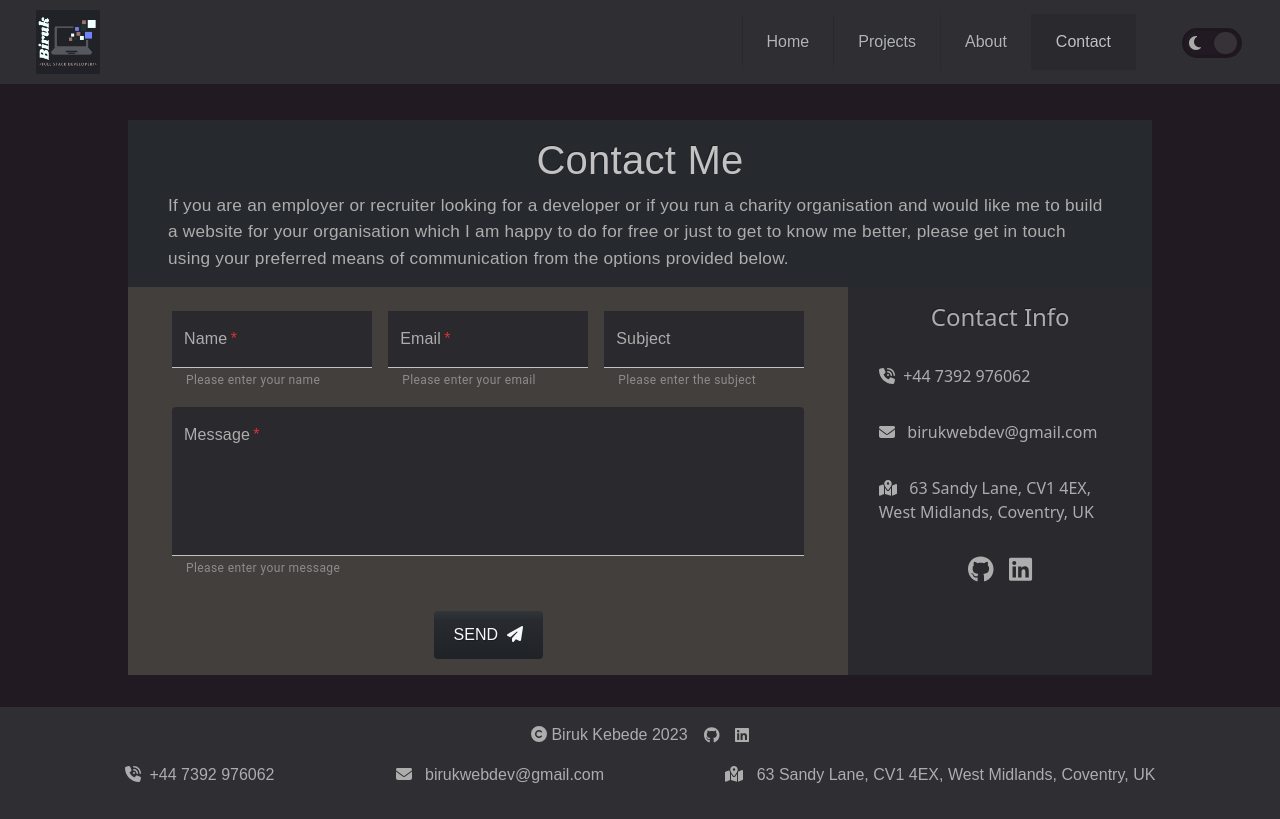
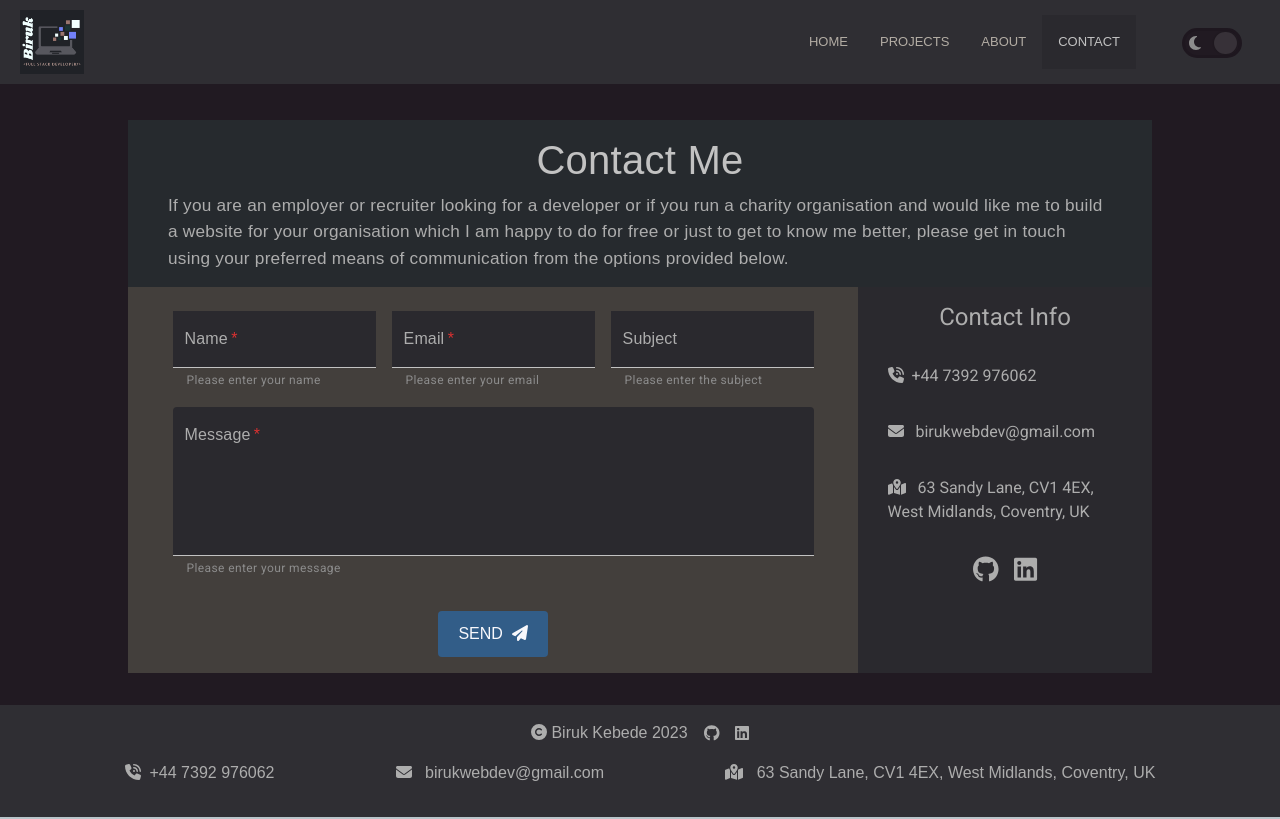
Before and after one commit to Know-Thyself/next-portfolio, a Next.js app: page /contact in a window 1280 px wide. Built offline with nearby package versions, Linux system fonts and the light colour scheme.

Commit message:
buttons style modified

```diff
--- a/components/navbar.js
+++ b/components/navbar.js
@@ -68,7 +68,7 @@ const Navbar = () => {
 							<li className={`nav-item ${styles['custom-nav-item']}`}>
 								<Link
 									href='/'
-									className={`nav-link px-4 border-end-0 ${
+									className={`nav-link p-3 border-end-0 ${
 										router.pathname === '/'
 											? styles.active
 											: styles['menu__item']
@@ -85,7 +85,7 @@ const Navbar = () => {
 							<li className={`nav-item ${styles['custom-nav-item']}`}>
 								<Link
 									href='/projects'
-									className={`nav-link px-4 border-end-0 ${
+									className={`nav-link p-3 border-end-0 ${
 										router.pathname === '/projects'
 											? styles.active
 											: styles['menu__item']
@@ -102,7 +102,7 @@ const Navbar = () => {
 							<li className={`nav-item ${styles['custom-nav-item']}`}>
 								<Link
 									href='/about'
-									className={`nav-link px-4 border-end-0 ${
+									className={`nav-link p-3 border-end-0 ${
 										router.pathname === '/about'
 											? styles.active
 											: styles['menu__item']
@@ -119,7 +119,7 @@ const Navbar = () => {
 							<li className={`nav-item ${styles['custom-nav-item']}`}>
 								<Link
 									href='/contact'
-									className={`nav-link px-4 ${
+									className={`nav-link p-3 ${
 										router.pathname === '/contact'
 											? styles.active
 											: styles['menu__item']
--- a/pages/_app.js
+++ b/pages/_app.js
@@ -3,7 +3,7 @@ import Head from 'next/head'
 import '../styles/globals.css'
 import Layout from '../components/layout'
 import Script from 'next/script'
-import 'bootswatch/dist/slate/bootstrap.min.css'
+import 'bootswatch/dist/sandstone/bootstrap.min.css'
 
 function MyApp({ Component, pageProps }) {
 	const [project, setProject] = useState({})
--- a/pages/_document.js
+++ b/pages/_document.js
@@ -10,8 +10,12 @@ export default function Document() {
 					integrity='sha384-rbsA2VBKQhggwzxH7pPCaAqO46MgnOM80zW1RWuH61DGLwZJEdK2Kadq2F9CUG65'
 					crossOrigin='anonymous'
 				/>
+				{/* <link
+					href='https://cdn.jsdelivr.net/npm/bootswatch/dist/sandstone/bootstrap.min.css'
+					rel='stylesheet'
+				/> */}
 				<link
-					href='https://cdn.jsdelivr.net/npm/bootswatch/dist/slate/bootstrap.min.css'
+					href='https://cdn.jsdelivr.net/npm/bootswatch@5.3.2/dist/sandstone/bootstrap.min.css'
 					rel='stylesheet'
 				/>
 			</Head>
--- a/pages/about.tsx
+++ b/pages/about.tsx
@@ -78,7 +78,7 @@ const About = ({ summary }) => {
 							>
 								<Link
 									href='/contact'
-									className={`btn btn-dark border-0 ${styles.contact}`}
+									className={`btn btn-warning border-0 ${styles.contact}`}
 								>
 									Contact Me
 								</Link>
@@ -102,7 +102,7 @@ const About = ({ summary }) => {
 								</Link>
 							</motion.div> */}
 							<motion.button
-								className={`btn btn-dark border-0 ${styles.download}`}
+								className={`btn btn-warning disabled border-0 ${styles.download}`}
 								whileHover={{
 									scale: 1.1,
 									color: 'white',
--- a/pages/contact.js
+++ b/pages/contact.js
@@ -308,7 +308,7 @@ const Contact = () => {
 							<br />
 							<button
 								onClick={handleSubmit}
-								className={`btn btn-dark ${styles.send}`}
+								className={`btn btn-primary ${styles.send}`}
 							>
 								{buttonText} &nbsp;
 								<FontAwesomeIcon
--- a/styles/globals.css
+++ b/styles/globals.css
@@ -104,6 +104,10 @@ a {
     --primary-font-family: 'Montserrat', sans-serif;
     --buttons-font-family: 'Poppins', sans-serif;
     --buttons-font-weight: 100;
+    --btn-bg: #3e3a73;
+    --btn-bg: #4b485b;
+    --btn-bg: #403539;
+    --btn-bg: #1e171f;
     --buttons-hover-bg: #222629;
     --buttons-color: #F8F8FC;
     --secondary-font-family: 'Poppins',
--- a/styles/header.module.css
+++ b/styles/header.module.css
@@ -6,11 +6,14 @@
     height: 84px;
     z-index: 3;
     background-color: var(--header-bg);
+    align-items: center;
+
 }
 
 .logo {
     height: 64px;
     width: auto;
+    align-self: center;
 }
 
 /* hamburger menu */
--- a/styles/themes.module.css
+++ b/styles/themes.module.css
@@ -62,6 +62,10 @@
     height: 20px;
 }
 
+.fa-moon {
+    color: var(--helper-text-color);
+}
+
 .sun-icon {
     font-size: 1.1rem;
     position: absolute;
```
Also changed, not shown: pages/index.tsx (+6 -3 lines), styles/home.module.css (+7 -0 lines).
